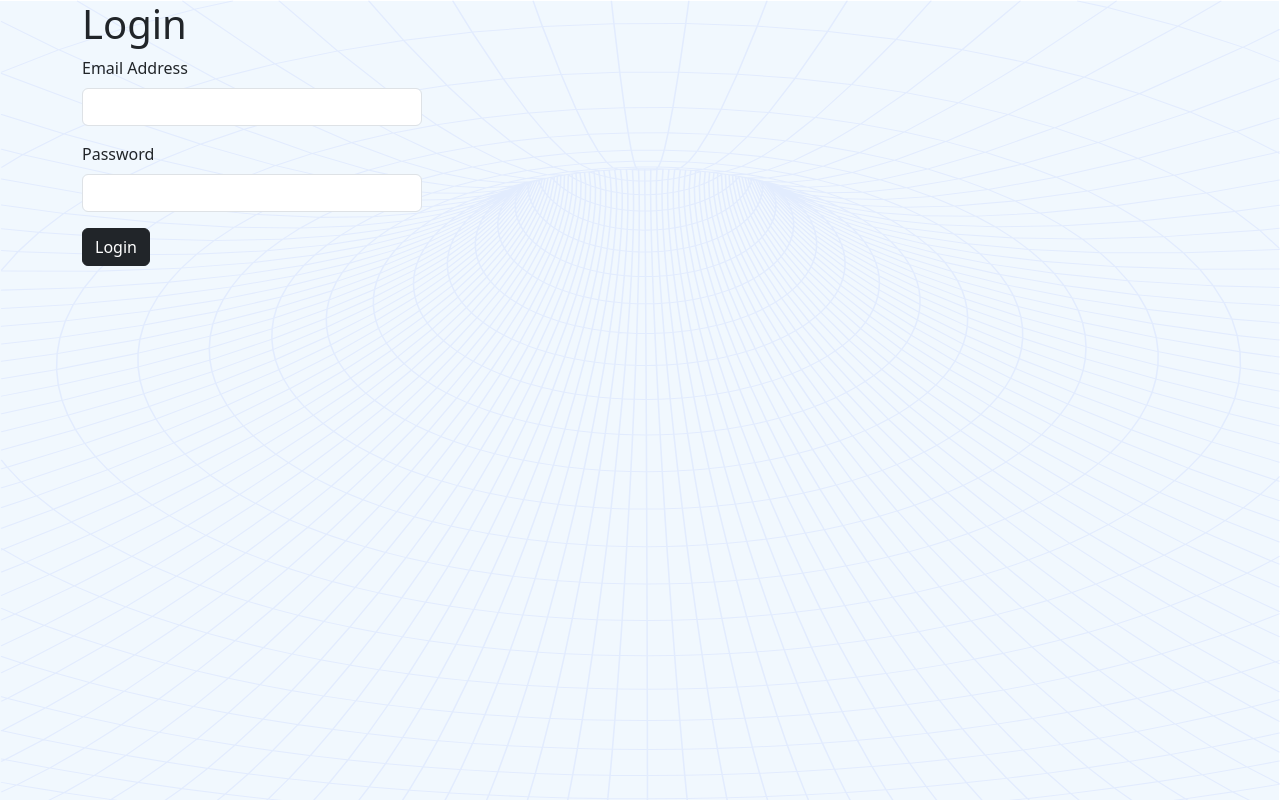
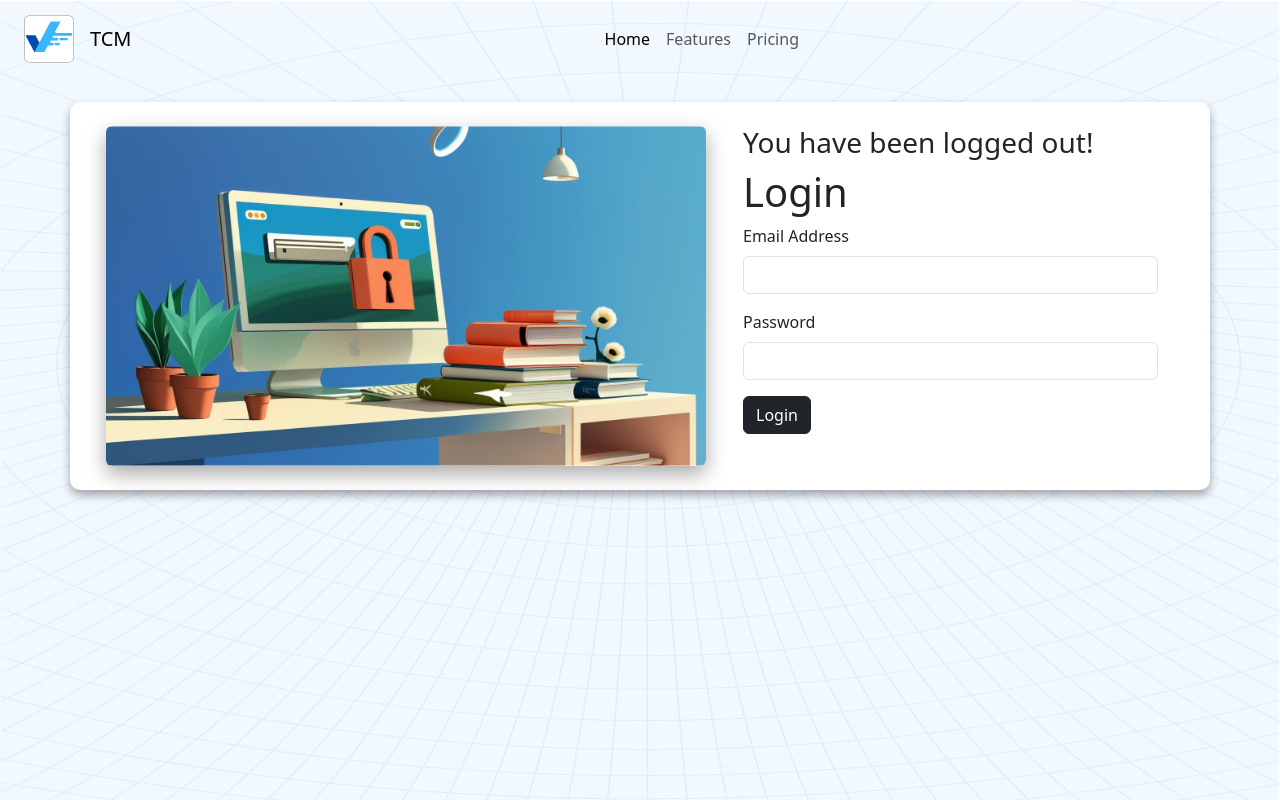
Before and after one commit to aniketh113/testCaseManagementApp, a React (Vite) app in the folder frontend/: page /login in a window 1280 px wide. Built offline with nearby package versions, Linux system fonts and the light colour scheme.

Commit message:
login-screen-UI

```diff
--- /dev/null
+++ b/frontend/src/components/Navbar.jsx
@@ -0,0 +1,25 @@
+const Navbar =  ()=>{
+    return(
+        <div>
+            <nav className="navbar navbar-expand-lg bg-transperent">
+            <div className="container-fluid">
+              <a className="navbar-brand" href="#">
+                <img src="/sharedpictures/TCM.svg" alt="Logo" width="50" height="50" class="d-inline-block align-text-top"></img>
+              </a>
+              <a className='navbar-brand heading'>TCM</a>
+              <button className="navbar-toggler" type="button" data-bs-toggle="collapse" data-bs-target="#navbarNavAltMarkup" aria-controls="navbarNavAltMarkup" aria-expanded="false" aria-label="Toggle navigation">
+                <span className="navbar-toggler-icon"></span>
+              </button>
+              <div className="collapse navbar-collapse justify-content-center">
+                <div className="navbar-nav">
+                  <a className="nav-link active" aria-current="page" href="/">Home</a>
+                  <a className="nav-link" href="#">Features</a>
+                  <a className="nav-link" href="#">Pricing</a>
+                </div>
+              </div>
+            </div>
+          </nav>
+        </div>
+    )
+}
+export default Navbar;
--- a/frontend/src/css/homescreen.css
+++ b/frontend/src/css/homescreen.css
@@ -11,9 +11,7 @@ body{
     box-shadow: rgba(0, 0, 0, 0.34) 0px 5px 10px;
 }
 #coverimage{
-    height: 400px;
-    width: 900px;
-    border: 1px solid black;
-    border-radius: 50%;
+    height: 340px;
+    width: 600px;
     box-shadow: rgba(0.30, 0, 0.2, 0.34) 0px 8px 20px;
 }
--- /dev/null
+++ b/frontend/src/css/loginscreen.css
@@ -0,0 +1,8 @@
+.loginFormBox{
+    margin-top: 25px;
+    border-radius: 10px;
+    height:auto;
+    width:auto;
+    background-color: #ffffff;
+    box-shadow: rgba(0, 0, 0, 0.34) 0px 5px 10px;
+}
--- a/frontend/src/screens/Homescreen.jsx
+++ b/frontend/src/screens/Homescreen.jsx
@@ -2,29 +2,12 @@ import '../css/Homescreen.css';
 import '../css/globalstyle.css';
 import React from 'react';
 import Loginform from '../components/LoginForm.jsx';
+import Navbar from '../components/Navbar.jsx';
 
 const Homescreen = () => {
     return (
       <div className='container-fluid'>
-        <nav className="navbar navbar-expand-lg bg-transperent">
-            <div className="container-fluid">
-              <a className="navbar-brand" href="#">
-                <img src="/sharedpictures/TCM.svg" alt="Logo" width="50" height="50" class="d-inline-block align-text-top"></img>
-              </a>
-              <a className='navbar-brand heading'>TCM</a>
-              <button className="navbar-toggler" type="button" data-bs-toggle="collapse" data-bs-target="#navbarNavAltMarkup" aria-controls="navbarNavAltMarkup" aria-expanded="false" aria-label="Toggle navigation">
-                <span className="navbar-toggler-icon"></span>
-              </button>
-              <div className="collapse navbar-collapse justify-content-center">
-                <div className="navbar-nav">
-                  <a className="nav-link active" aria-current="page" href="/">Home</a>
-                  <a className="nav-link" href="#">Features</a>
-                  <a className="nav-link" href="#">Pricing</a>
-                </div>
-              </div>
-            </div>
-          </nav>
-
+      <Navbar/>
       <div className="container">
         <div className="row text-center">
             <div className="col fontStyle"><h1>Welcome to the Test Case Management Tool</h1></div>
--- a/frontend/src/screens/Loginscreen.jsx
+++ b/frontend/src/screens/Loginscreen.jsx
@@ -1,15 +1,23 @@
 import React, { useState } from 'react';
 import Loginform from '../components/LoginForm';
-
+import '../css/loginscreen.css'
+import Navbar from '../components/Navbar';
 const Loginscreen = () => {
 
   return (
     <div>
-        <div className='container'>
-            <div className='row'>
-                <div className='col-4'>
-                        <Loginform/>
+        <div className='container-fluid'>
+        <Navbar/>
+           <div className='container loginFormBox'>
+            <div className='row p-4'>
+                <div className='col-7'>
+                <img class="img-fluid rounded mb-4 mb-lg-0" id='coverimage' src="/sharedpictures/logoutcover.svg" alt="..." />
                 </div>
+                <div className='col-5 '>
+                    <h3>You have been logged out!</h3>
+                    <Loginform/>
+                </div>
+            </div>
             </div>
         </div>
     </div>
```
Also changed, not shown: frontend/public/sharedpictures/logoutcover.svg (added).
